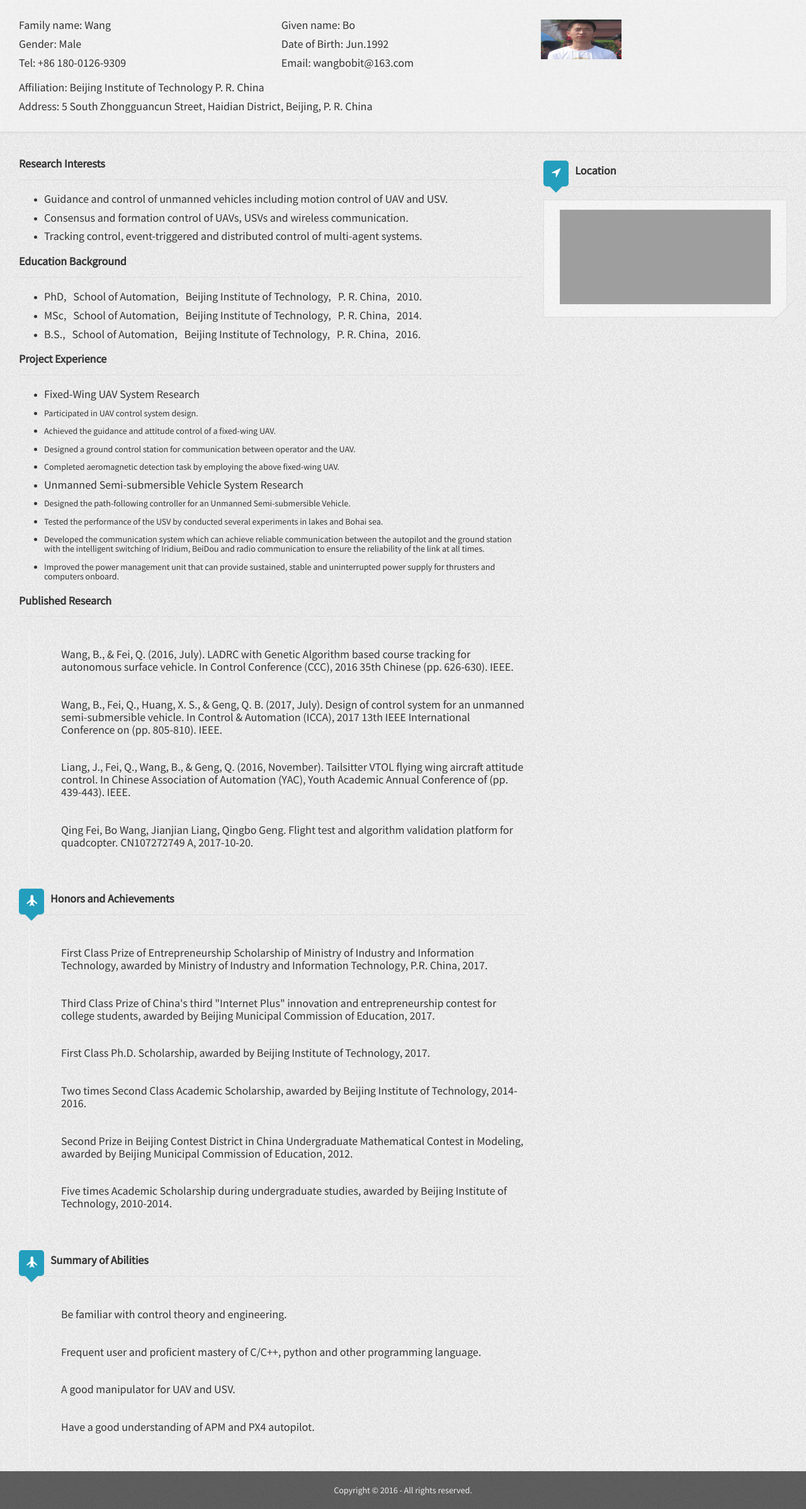
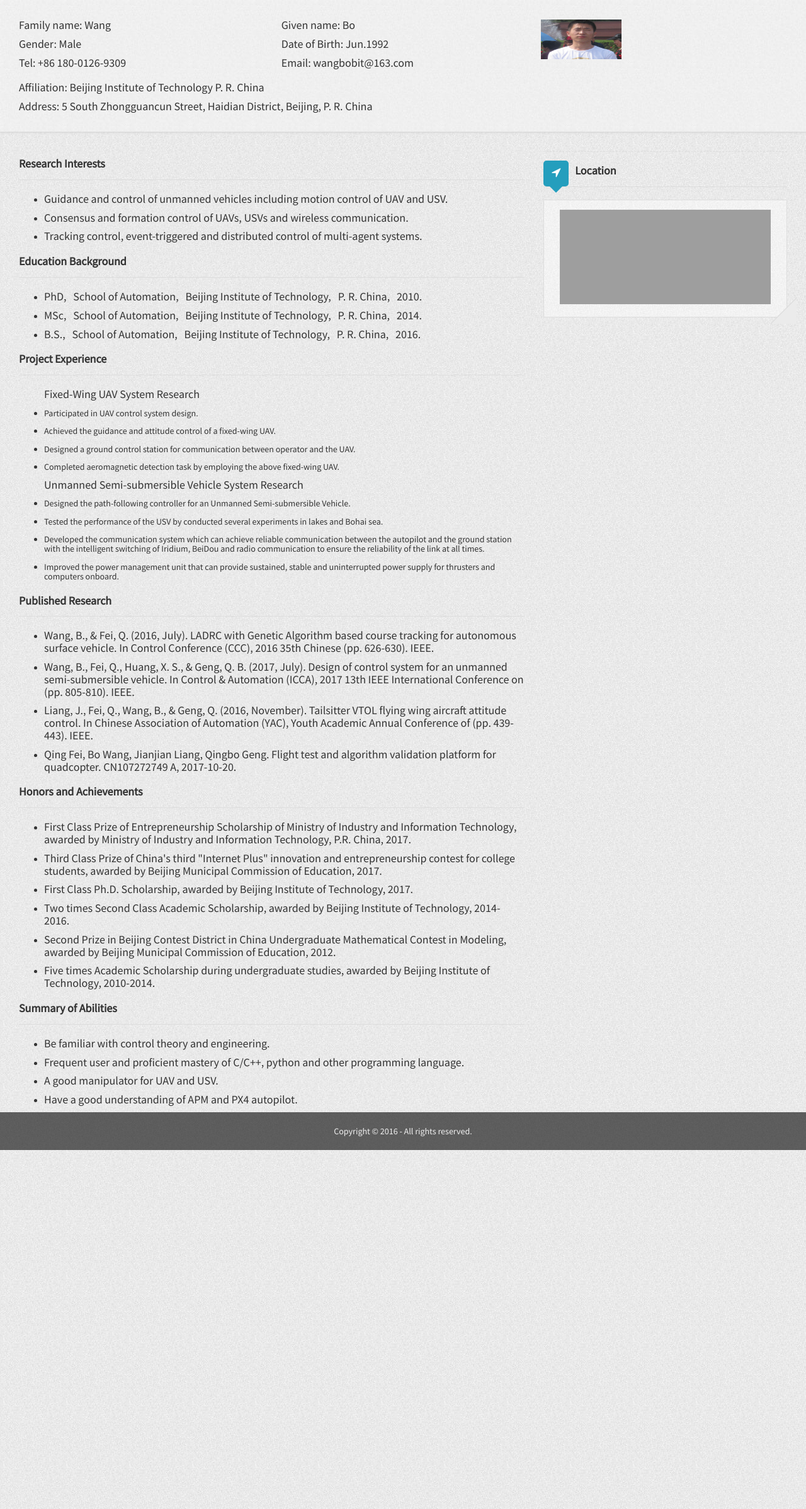
Before and after one commit to wangbo121/CV, a Jekyll site: the page built from index.html, in a window 1280 px wide. Shown: the whole page at 63% size. Built offline with Jekyll 4.4.1, drawn with Linux system fonts in a browser that asks for light colours; nearby versions of some CDN libraries; after the commit the page ends 1826 px from its top, so only the background shows below that; grey boxes are pictures that could not be loaded.

Commit message:
都修改为简单形式

```diff
--- a/index.html
+++ b/index.html
@@ -4,6 +4,8 @@ layout: default
 <div class="container-fluid">
     <div class="row-fluid">
         <div class="col-md-8">
+
+
             {% if site.author.Research_Interests %}
                 <h3 class="title">Research Interests</h3>
 				{% for work in site.author.Research_Interests %}
@@ -16,6 +18,7 @@ layout: default
 					</ul>
 				{% endfor %}
             {% endif %}
+
 
 			{% if site.author.educationHistory %}
                 <h3 class="title ">Education Background</h3>
@@ -30,12 +33,13 @@ layout: default
 				{% endfor %}
             {% endif %}
 
+
 			{% if site.author.projectsHistory %}
                 <h3 class="title">Project Experience</h3>
 				{% for work in site.author.projectsHistory %}
 					{% if work.title %}
 					<ul>
-							<li><h4>{{ work.title }}</h4></li>
+						<h4>{{ work.title }}</h4>
 					{% endif %}
 					</ul>
 					<ul>
@@ -56,53 +60,44 @@ layout: default
             {% endif %}
 
 
-
-
 			{% if site.author.Published_Research %}
                 <h3 class="title">Published Research</h3>
-                <ul class="timeline">
 				{% for work in site.author.Published_Research %}
-                        <li class="timeline-inverted">
-                                <div class="timeline-body">
+					<ul>
 						{% if work.description %}
-                                        <h4>{{ work.description }}</h4>
+							<li><h4>{{ work.description }}</h4></li>
 						{% endif %}
-                                </div>
-                        </li>
+					</ul>
 				{% endfor %}
-                </ul>
 			{% endif %}
 
 
 			{% if site.author.Honors_Achievements %}
-                <h3 class="title with-icon"><span class="glyphicon glyphicon-plane cat-title"></span>Honors and Achievements</h3>
-                <ul class="timeline">
+                <h3 class="title">Honors and Achievements</h3>
+
                     {% for work in site.author.Honors_Achievements %}
-                        <li class="timeline-inverted">
-                                <div class="timeline-body">
+						<ul>
+							<li>
 								{% if work.description %}
 									<h4>{{ work.description }}</h4>
 								{% endif %}
-                                </div>
 							</li>
+						</ul>
                     {% endfor %}
-                </ul>
             {% endif %}
 
 
 			{% if site.author.Summary_Abilities %}
-                <h3 class="title with-icon"><span class="glyphicon glyphicon-plane cat-title"></span>Summary of Abilities</h3>
-                <ul class="timeline">
+                <h3 class="title">Summary of Abilities</h3>
                     {% for work in site.author.Summary_Abilities %}
-                        <li class="timeline-inverted">
-                                <div class="timeline-body">
+						<ul>
+							<li>
 								{% if work.description %}
 									<h4>{{ work.description }}</h4>
 								{% endif %}
-                                </div>
 							</li>
+						</ul>
                     {% endfor %}
-                </ul>
             {% endif %}
 
 
```
Lines whose indentation alone changed are shown as unchanged.
